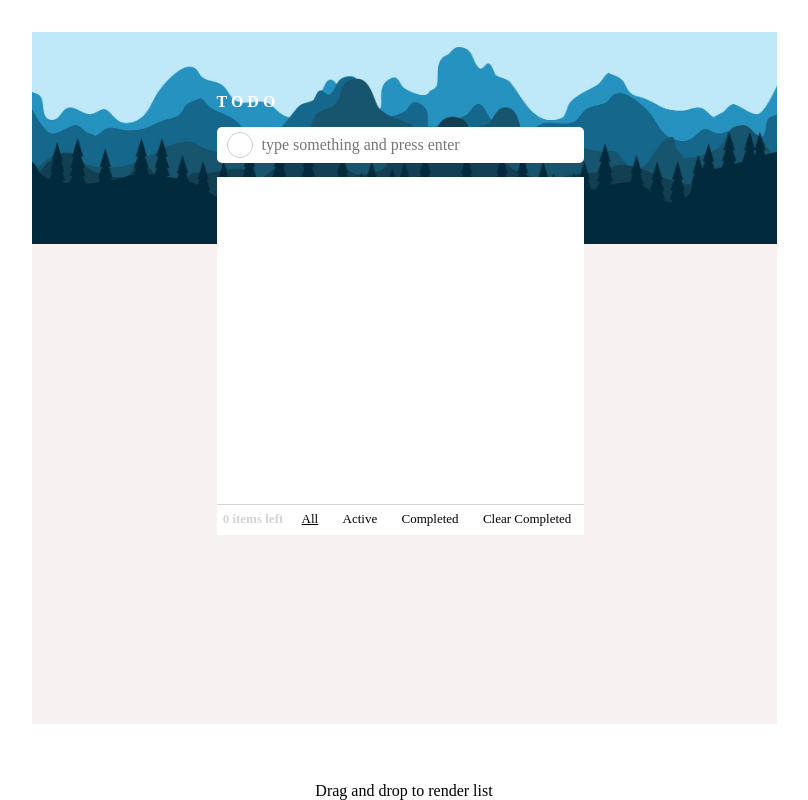
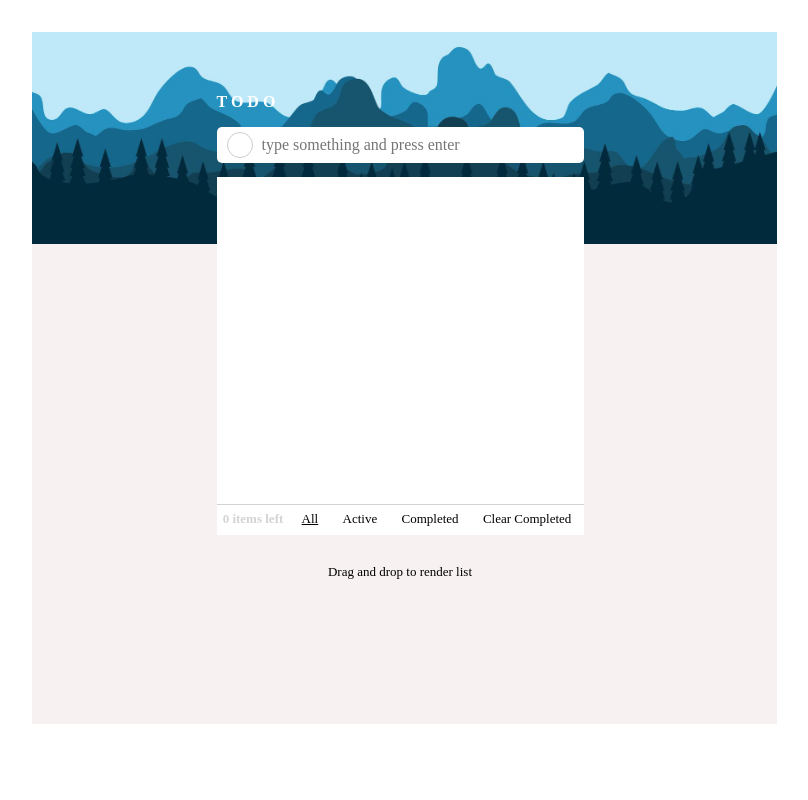
Before and after one commit to ismlslckk/todo-list-app, a React (Vite) app: page /#/ in a window 1280 px wide. Shown: the whole page, without its empty margins (236-1044 px from the left). Built offline with nearby package versions, Linux system fonts and the light colour scheme; sample sign-in values are in the browser's storage.

Commit message:
footer information moved into todo-list-page

```diff
--- a/src/components/organisms/Footer/index.tsx
+++ b/src/components/organisms/Footer/index.tsx
@@ -1,7 +1,7 @@
 import styles from './footer.module.scss';
 
 const Footer = () => (
-  <div className={styles.footer}>Drag and drop to render list</div>
+  <div className={styles.footer} />
 );
 
 export default Footer;
--- a/src/components/organisms/Header/header.module.scss
+++ b/src/components/organisms/Header/header.module.scss
@@ -18,9 +18,18 @@
     margin-left: 2px;
 }
 
-.todoList{
+.todoFrame{
     position: absolute;
     margin-top: 100px;
+    border-radius: 5px;
+
+    & .information{
+        margin-top: 30px;
+        font-size: small;
+    }
+}
+
+.todoList{
     background-color: var(--white);
     border-radius: 5px;
 }
--- a/src/components/organisms/Header/index.tsx
+++ b/src/components/organisms/Header/index.tsx
@@ -16,8 +16,11 @@ const Headerv2 = () => (
           </div>
         </div>
 
-        <div className={styles.todoList}>
-          <TodoList />
+        <div className={styles.todoFrame}>
+          <div className={styles.todoList}>
+            <TodoList />
+          </div>
+          <div className={styles.information}>Drag and drop to render list</div>
         </div>
 
       </div>
--- a/src/main.tsx
+++ b/src/main.tsx
@@ -1,4 +1,3 @@
-import React from 'react';
 import ReactDOM from 'react-dom/client';
 import { HashRouter } from 'react-router-dom';
 import { Provider } from 'react-redux';
```
Also changed, not shown: 2 other files (tests, documents, lock files or other folders).
